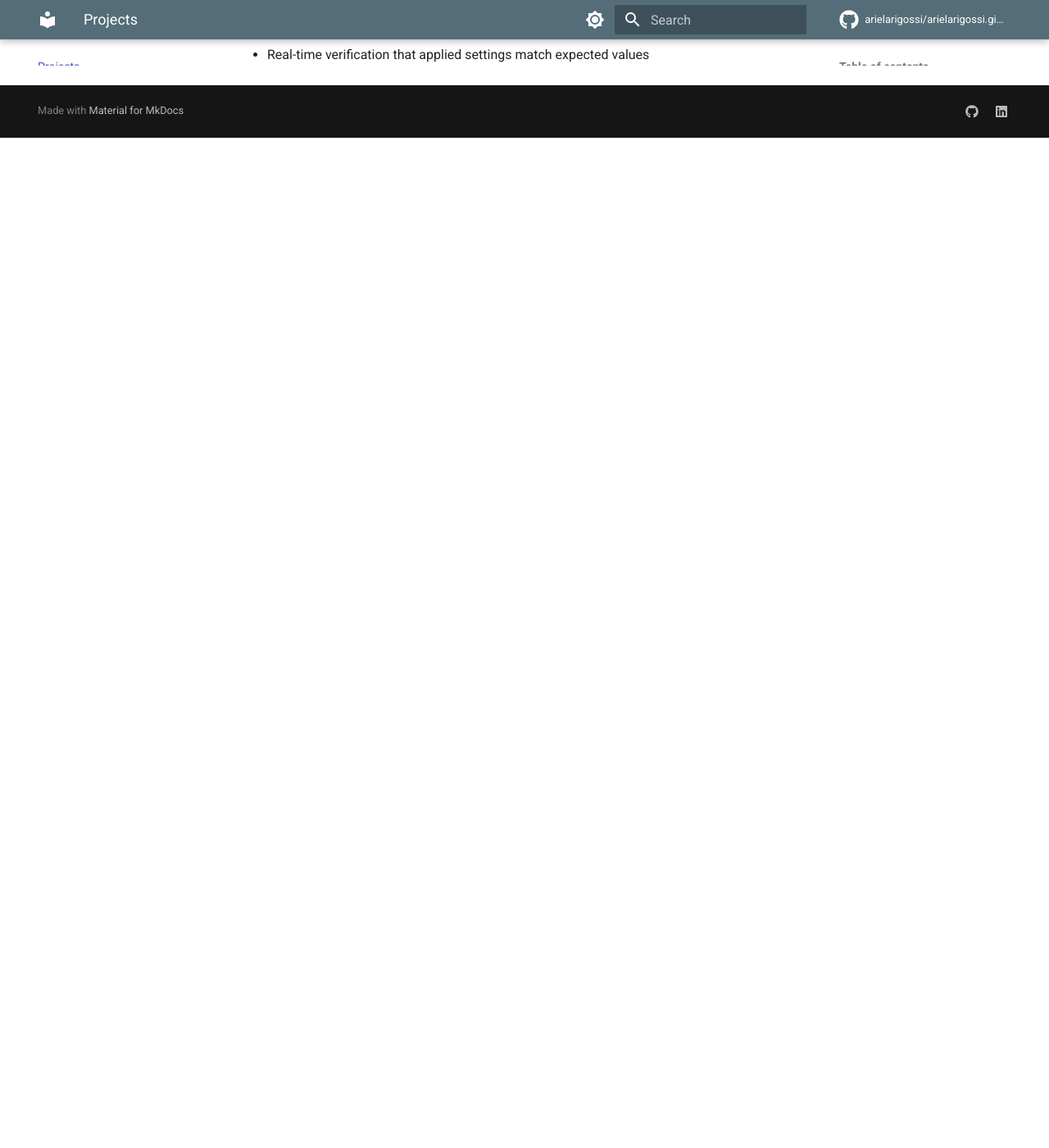
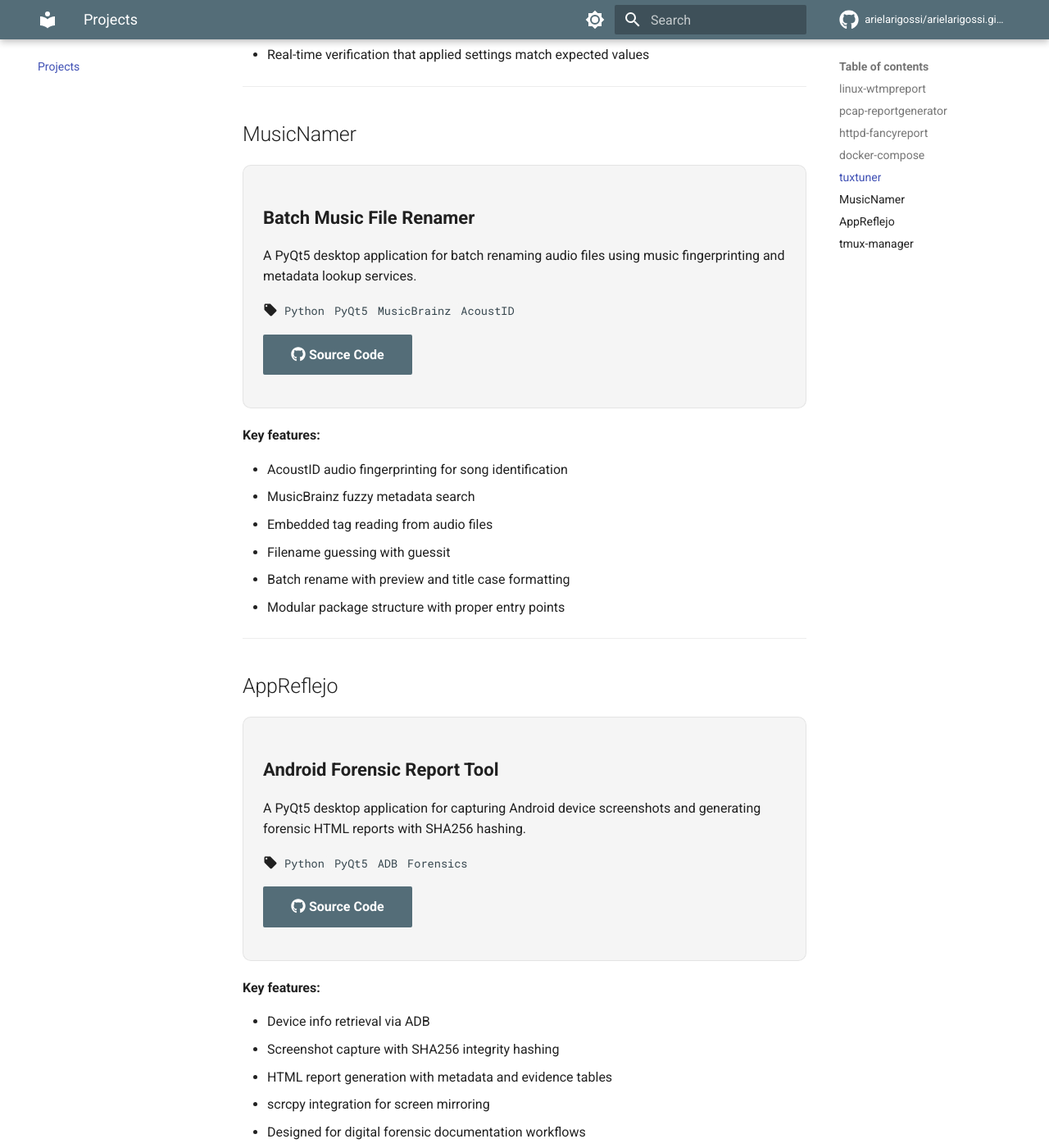
Before and after one commit to arielarigossi/arielarigossi.github.io, an MkDocs documentation site: the page built from docs/projects.md, in a window 1280 px wide and 1400 px high, scrolled down 3393 px. Shown: the whole window at 82% size. Built offline with MkDocs 1.6.1 and Material for MkDocs 9.7.7, drawn with Linux system fonts in a browser that asks for light colours; comment, search, counter and statistics services are not loaded; before the commit the page ends 3561 px from its top, so only the background shows below that; some of the changed text lies outside the part shown.

Commit message:
Fix icon rendering, add MusicNamer/AppReflejo/tmux-manager projects

```diff
--- a/docs/projects.md
+++ b/docs/projects.md
@@ -118,3 +118,77 @@ An interactive Bash script for tuning Linux server performance with real-time ve
 - Auto-detects SSD vs HDD and suggests appropriate I/O scheduler
 - CPU governor control with persistence hints
 - Real-time verification that applied settings match expected values
+
+---
+
+## MusicNamer
+
+<div class="project-card" markdown>
+
+**Batch Music File Renamer**
+
+A PyQt5 desktop application for batch renaming audio files using music fingerprinting and metadata lookup services.
+
+:material-tag: `Python` `PyQt5` `MusicBrainz` `AcoustID`
+
+[:fontawesome-brands-github: Source Code](https://github.com/arielarigossi/MusicNamer){ .md-button .md-button--primary }
+
+</div>
+
+**Key features:**
+
+- AcoustID audio fingerprinting for song identification
+- MusicBrainz fuzzy metadata search
+- Embedded tag reading from audio files
+- Filename guessing with guessit
+- Batch rename with preview and title case formatting
+- Modular package structure with proper entry points
+
+---
+
+## AppReflejo
+
+<div class="project-card" markdown>
+
+**Android Forensic Report Tool**
+
+A PyQt5 desktop application for capturing Android device screenshots and generating forensic HTML reports with SHA256 hashing.
+
+:material-tag: `Python` `PyQt5` `ADB` `Forensics`
+
+[:fontawesome-brands-github: Source Code](https://github.com/arielarigossi/AppReflejo){ .md-button .md-button--primary }
+
+</div>
+
+**Key features:**
+
+- Device info retrieval via ADB
+- Screenshot capture with SHA256 integrity hashing
+- HTML report generation with metadata and evidence tables
+- scrcpy integration for screen mirroring
+- Designed for digital forensic documentation workflows
+
+---
+
+## tmux-manager
+
+<div class="project-card" markdown>
+
+**tmux Session Manager GUI**
+
+A PyQt5 desktop application for managing tmux sessions with real-time CPU/memory monitoring and system tray integration.
+
+:material-tag: `Python` `PyQt5` `tmux` `Linux`
+
+[:fontawesome-brands-github: Source Code](https://github.com/arielarigossi/tmux-manager){ .md-button .md-button--primary }
+
+</div>
+
+**Key features:**
+
+- Create, attach, detach, and kill tmux sessions from a GUI
+- Real-time per-session CPU and memory monitoring via psutil
+- Event logging with CSV/JSON/text export
+- System tray icon with notifications
+- Configurable terminal emulator, shell, and refresh intervals
+- External QSS theme for customizable styling
--- a/mkdocs.yml
+++ b/mkdocs.yml
@@ -54,6 +54,9 @@ markdown_extensions:
   - pymdownx.superfences
   - pymdownx.tabbed:
       alternate_style: true
+  - pymdownx.emoji:
+      emoji_index: !!python/name:material.extensions.emoji.twemoji
+      emoji_generator: !!python/name:material.extensions.emoji.to_svg
   - tables
   - attr_list
   - md_in_html
```
Also changed, not shown: docs/skills.md (+3 -3 lines).
